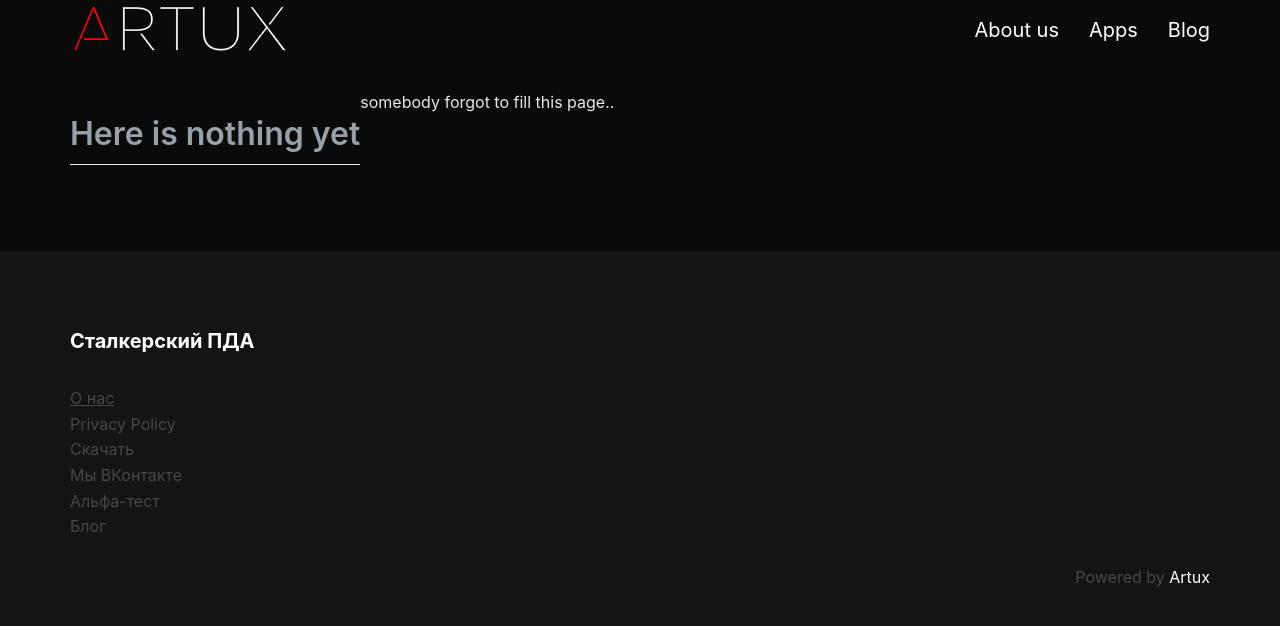
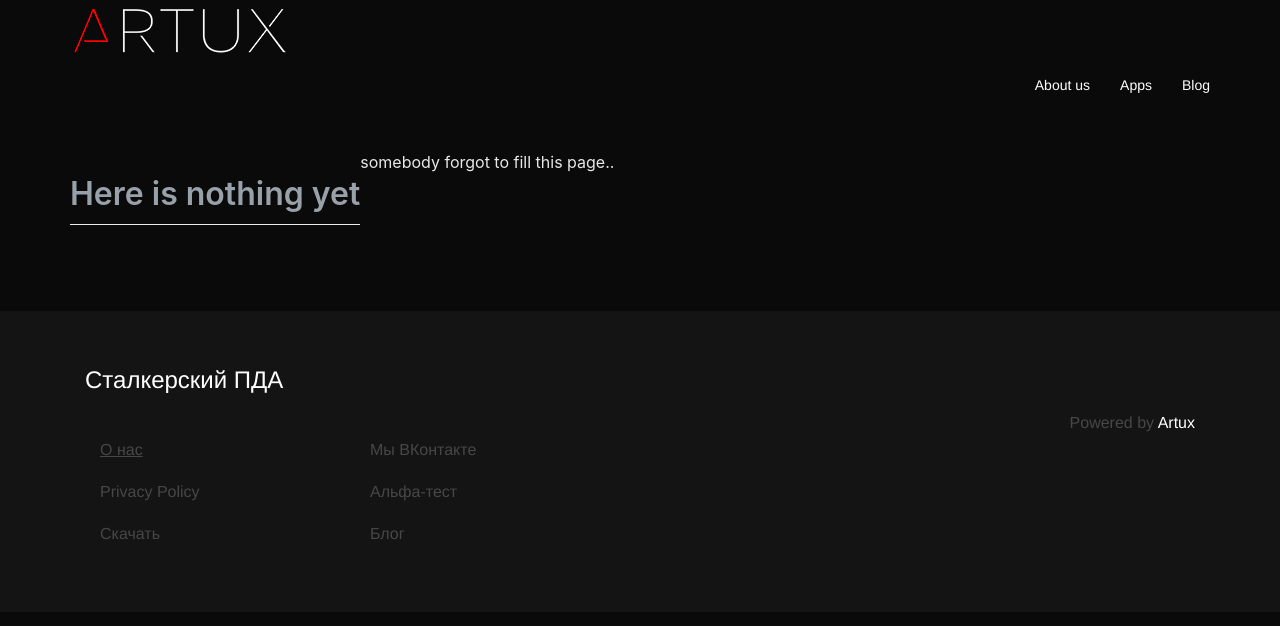
Before and after one commit to dmuzhinskiy/artux-page, a Jekyll site: the page built from _pages/about.html, in a window 1280 px wide. Shown: the top 626 px of the page. Built offline with Jekyll 4.4.1, drawn with Linux system fonts in a browser that asks for light colours; nearby versions of some CDN libraries.

Commit message:
Update head.html

```diff
--- a/_includes/head.html
+++ b/_includes/head.html
@@ -11,4 +11,6 @@
 
 	<link rel="stylesheet" href="https://use.fontawesome.com/releases/v5.6.3/css/all.css" integrity="sha384-UHRtZLI+pbxtHCWp1t77Bi1L4ZtiqrqD80Kn4Z8NTSRyMA2Fd33n5dQ8lWUE00s/" crossorigin="anonymous">
 	<link rel="stylesheet" href="/artux-page/css.css">
+
+<link rel="stylesheet" href="/artux-page/css/bootstrap.css">
 </head>
```
